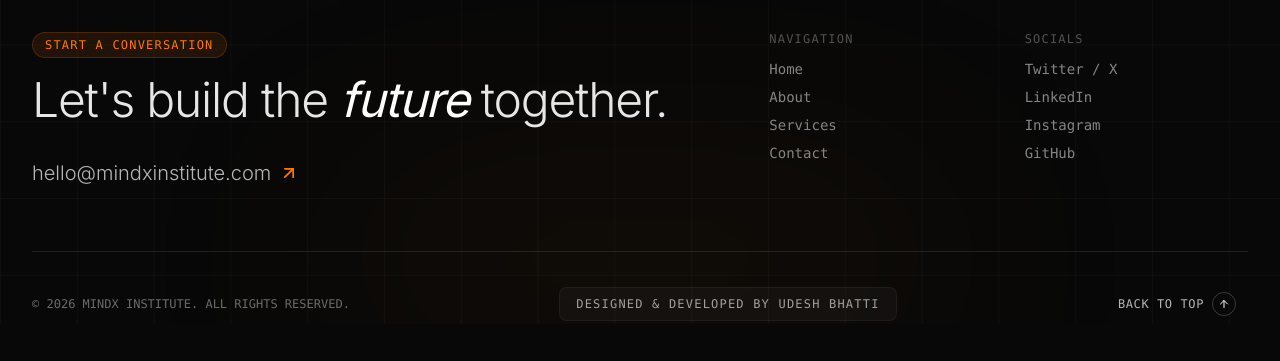
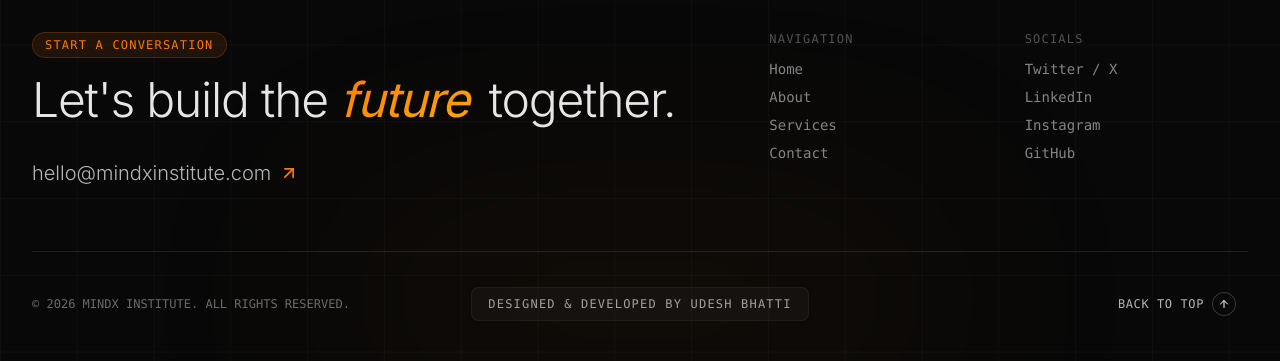
Before and after one commit to UdeshBhatti2004/mindx, a Next.js app: page / in a window 1280 px wide. Shown: the part 4717-5078 px from the top of the page. Before the commit the page ends 5041 px from the top, so only its background shows below. Built offline with nearby package versions, Linux system fonts and the light colour scheme.

Commit message:
Made Some changes in the footer

```diff
--- a/components/Footer.tsx
+++ b/components/Footer.tsx
@@ -15,7 +15,7 @@
       <div className="absolute bottom-0 left-1/2 -translate-x-1/2 w-[600px] h-[200px] bg-gradient-to-t from-[#ff7a00]/10 to-transparent blur-[120px] pointer-events-none -z-10" />
 
       {/* Perfectly aligned with max-w-7xl and identical padding structure */}
-      <div className="max-w-7xl  px-4 sm:px-6 lg:px-8">
+      <div className="max-w-7xl mx-auto px-4 sm:px-6 lg:px-8">
 
         {/* Top Section: Editorial Callout */}
         <div className="grid grid-cols-1 lg:grid-cols-12 gap-12 pb-16 border-b border-white/10">
@@ -25,9 +25,9 @@
               <span className="text-xs font-mono uppercase tracking-widest text-[#ff7a00] px-3 py-1 rounded-full bg-[#ff7a00]/10 border border-[#ff7a00]/20 inline-block">
                 Start a Conversation
               </span>
-              <h2 className="text-3xl sm:text-5xl font-light tracking-tight text-white/90 leading-[1.1]">
-                Let's build the <span className="text-white font-normal italic">future</span> together.
-              </h2>
+             <h2 className="text-3xl sm:text-5xl font-light tracking-tight text-white/90 leading-[1.1]">
+  Let's build the <span className="bg-gradient-to-br from-[#ff7a00] to-[#ffaa00] bg-clip-text text-transparent font-normal italic pr-2">future</span> together.
+</h2>
             </div>
 
             <div className="flex items-center gap-6">
@@ -65,20 +65,20 @@
 
         </div>
 
-        {/* Bottom Bar */}
-        <div className="pt-8 flex flex-col md:flex-row items-center justify-between gap-6 text-xs text-white/40 font-mono">
+        {/* Bottom Bar - Changed from Flex to Grid for perfect alignment */}
+        <div className="pt-8 pb-10 flex flex-col md:grid md:grid-cols-3 items-center gap-6 text-xs text-white/40 font-mono">
 
-          <div className="flex items-center gap-6">
+          <div className="md:justify-self-start text-center md:text-left">
             <p>© {new Date().getFullYear()} MINDX INSTITUTE. ALL RIGHTS RESERVED.</p>
           </div>
 
-          <div className="text-white/60 font-medium tracking-widest bg-white/[0.03] px-4 py-2 rounded-lg border border-white/5">
+          <div className="md:justify-self-center text-white/60 font-medium tracking-widest bg-white/[0.03] px-4 py-2 rounded-lg border border-white/5 whitespace-nowrap text-center">
             DESIGNED & DEVELOPED BY UDESH BHATTI
           </div>
 
           <button
             onClick={scrollToTop}
-            className="group flex items-center gap-2 text-white/70 hover:text-white transition-colors cursor-pointer px-3 py-2 rounded-md hover:bg-white/5"
+            className="group flex items-center justify-center md:justify-self-end gap-2 text-white/70 hover:text-white transition-colors cursor-pointer px-3 py-2 rounded-md hover:bg-white/5"
           >
             <span className="tracking-wider">BACK TO TOP</span>
             <div className="w-6 h-6 rounded-full border border-white/20 flex items-center justify-center transition-transform group-hover:-translate-y-1 group-hover:border-[#ff7a00]">
```
